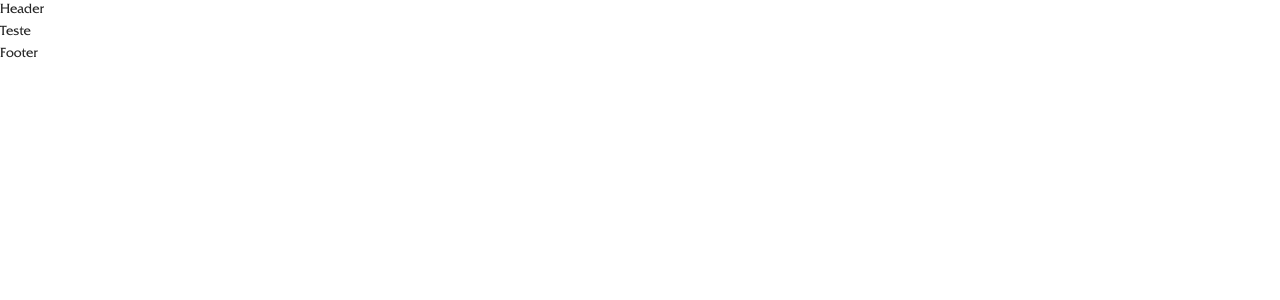
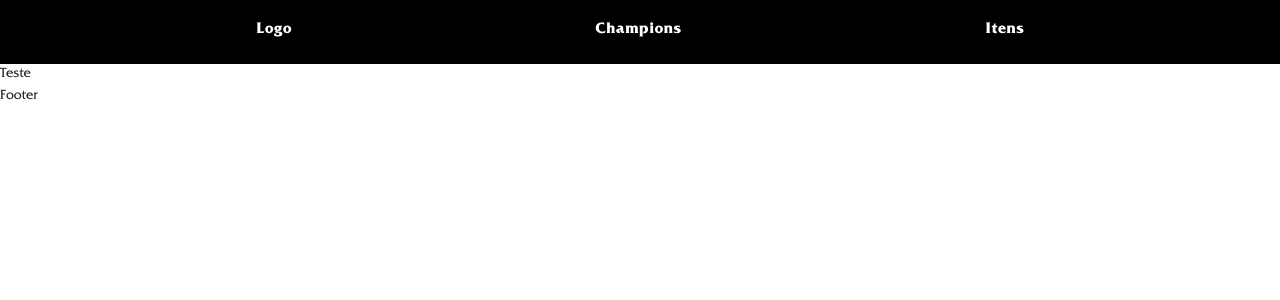
Before and after one commit to RafaMT93/League_of_Legends_Database_Redux, a React (Create React App) app: page / in a window 1280 px wide. Shown: the top 300 px of the page. Built offline with nearby package versions, Linux system fonts and the light colour scheme.

Commit message:
Header style added

```diff
--- a/src/App.js
+++ b/src/App.js
@@ -12,8 +12,8 @@ function App() {
   return (
     <ThemeProvider theme={theme}>
       <ResetCss />
-      <Header />
       <Router>
+        <Header />
         <Switch>
           <Route exact path="/">
             <ChampionList />
--- a/src/Components/Header/index.jsx
+++ b/src/Components/Header/index.jsx
@@ -1,7 +1,17 @@
 import React from 'react';
+import { Link } from 'react-router-dom';
+import { WrapperHeader, WrapperNav } from './styled';
 
 const Header = () => {
-  return <header>Header</header>;
+  return (
+    <WrapperHeader>
+      <WrapperNav className="container">
+        <Link to="/">Logo</Link>
+        <Link to="/">Champions</Link>
+        <Link to="/Item">Itens</Link>
+      </WrapperNav>
+    </WrapperHeader>
+  );
 };
 
 export default Header;
--- /dev/null
+++ b/src/Components/Header/styled.jsx
@@ -0,0 +1,15 @@
+import styled from 'styled-components';
+
+export const WrapperHeader = styled.header`
+  background-color: ${({ theme }) => theme.colors.header};
+  height: 4rem;
+  padding: 1rem;
+  color: ${({ theme }) => theme.colors.primary};
+`;
+
+export const WrapperNav = styled.nav`
+  display: flex;
+  justify-content: space-between;
+  align-itens: center;
+  font-weight: bold;
+`;
--- a/src/Global/Theme.jsx
+++ b/src/Global/Theme.jsx
@@ -2,6 +2,7 @@ const theme = {
   colors: {
     primary: '#fff',
     background: '#00000014',
+    header: '#000',
     border: '#333',
     primaryText: '#333',
     secondatyText: '#fff',
```
